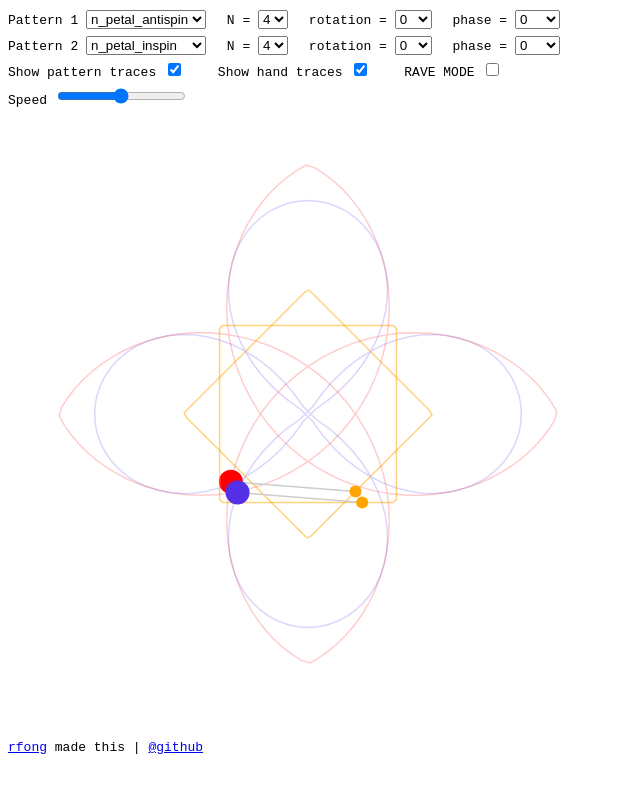
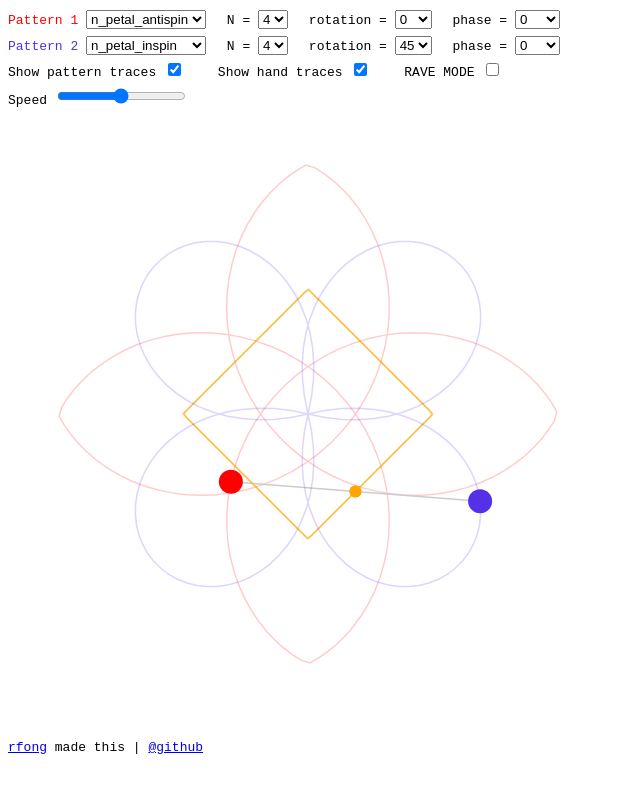
Before and after one commit to rfong/poi, a plain HTML site: page index.html in a window 1280 px wide. Shown: the whole page, without its empty margins (0-640 px from the left). Drawn offline with nearby package versions, Linux system fonts and the light colour scheme.

Commit message:
pattern colors & default inspin to diamond mode

```diff
--- a/app.js
+++ b/app.js
@@ -36,6 +36,10 @@ app.controller('PoiCtrl', function($scope, $http) {
         return p in patterns;
       }),
       function(p) { return patterns[p]; });
+  };
+
+  $scope.getPatternColor = function(patternIndex) {
+    return settings.point_colors[patternIndex % settings.point_colors.length];
   };
 
   $scope.isSelectedPatternGenerator = function(i) {
--- a/index.html
+++ b/index.html
@@ -39,7 +39,9 @@
       <!-- Pattern selector -->
       <div class="control"
             ng-repeat="pattern in selectedPatternNames track by $index">
-        Pattern {{$index+1}}
+        <span style="color: {{ getPatternColor($index) }}">
+          Pattern {{$index+1}}
+        </span>
         <select ng-options="name as name for name in patternNameOptions"
                 ng-model="selectedPatternNames[$index]"
                 ng-change="handlePatternSelect($index)"
--- a/poi.js
+++ b/poi.js
@@ -469,7 +469,7 @@ var pattern_generators = {
         stop: 8,
       },
       { name: 'rotation',
-        default: 0,
+        default: 45,  // default to diamond mode
         type: 'int',
         //start: 0,
         //stop: 90,
```
